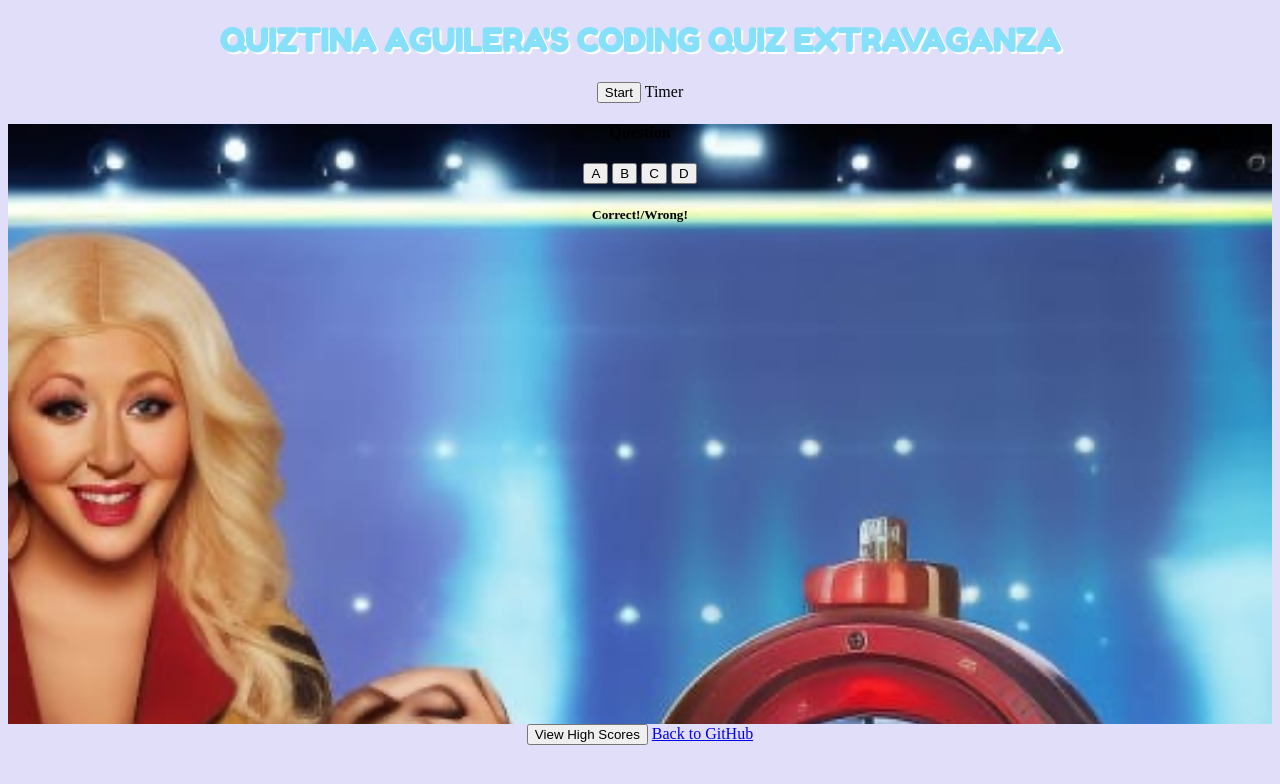
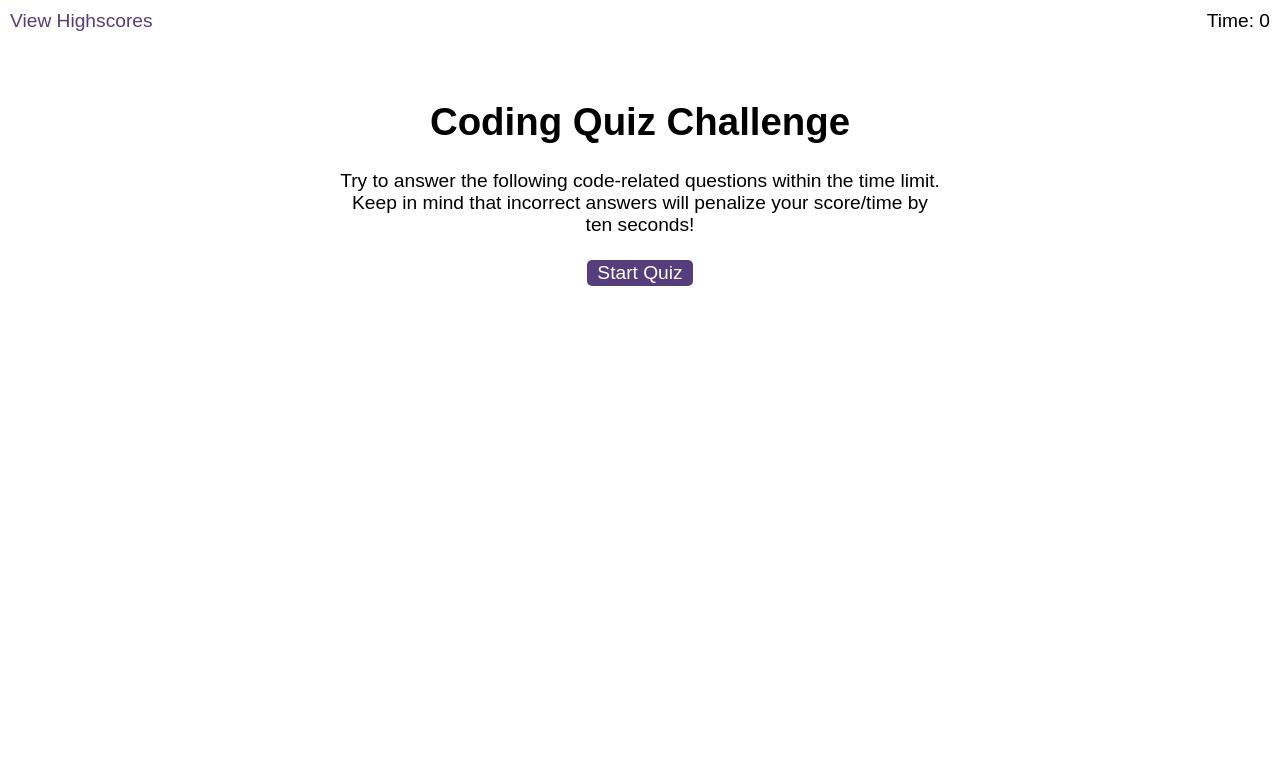
Before and after one commit to sprouts-parent/coding-quiztina-aguilera, a plain HTML site: page index.html in a window 1280 px wide. Drawn offline with Linux system fonts and the light colour scheme.

Commit message:
overriding original files with starter code

```diff
--- a/assets/style.css
+++ /dev/null
@@ -1,20 +0,0 @@
-body {
-    background-color: rgb(225, 222, 249);
-    text-align: center;
-}
-
-#pageHeader {
-    font-family: 'Fredoka One';
-    color: rgb(134, 224, 249);
-    text-shadow: white 2px 2px;
-}
-
-/* start button / timer styling here*/
-
-#QApanel {
-    background-image: url(./images/quiztina.png);
-    background-repeat: no-repeat;
-    background-size: cover;
-    width: 100%;
-    height: 600px;
-}
--- a/index.html
+++ b/index.html
@@ -4,32 +4,45 @@
     <meta charset="UTF-8" />
     <meta name="viewport" content="width=device-width, initial-scale=1.0" />
     <meta http-equiv="X-UA-Compatible" content="ie=edge" />
-    <link rel="stylesheet" href="./assets/style.css" />
-    <link rel="preconnect" href="https://fonts.googleapis.com">
-    <link rel="preconnect" href="https://fonts.gstatic.com" crossorigin>
-    <link href="https://fonts.googleapis.com/css2?family=Fredoka+One&display=swap" rel="stylesheet">
-    <title>Coding Quiz!</title>
+    <title>Coding Quiz</title>
+
+    <link rel="stylesheet" href="./starter/assets/css/styles.css" />
   </head>
+
   <body>
-    <header>
-        <h1 id = "pageHeader">QUIZTINA AGUILERA'S CODING QUIZ EXTRAVAGANZA</h1>
-        </header>
-    <div>
-        <button id = "startBtn">Start</button>
-        <span id = "timerDisplay">Timer</span>
+    <div class="scores"><a href="highscores.html">View Highscores</a></div>
+
+    <div class="timer">Time: <span id="time">0</span></div>
+
+    <div class="wrapper">
+      <div id="start-screen" class="start">
+        <h1>Coding Quiz Challenge</h1>
+        <p>
+          Try to answer the following code-related questions within the time
+          limit. Keep in mind that incorrect answers will penalize your
+          score/time by ten seconds!
+        </p>
+        <button id="start">Start Quiz</button>
+      </div>
+
+      <div id="questions" class="hide">
+        <h2 id="question-title"></h2>
+        <div id="choices" class="choices"></div>
+      </div>
+
+      <div id="end-screen" class="hide">
+        <h2>All done!</h2>
+        <p>Your final score is <span id="final-score"></span>.</p>
+        <p>
+          Enter initials: <input type="text" id="initials" max="3" />
+          <button id="submit">Submit</button>
+        </p>
+      </div>
+
+      <div id="feedback" class="feedback hide"></div>
     </div>
-    <div id = "QApanel" class = "grid-container">
-        <h4 id = "questionText">Question</h4>
-            <button id = "answerA">A</button>
-                <button id = "answerB">B</button>
-                    <button id = "answerC">C</button>
-                        <button id = "answerD">D</button>
-        <h5 id = "resultReveal">Correct!/Wrong!</h5>
-    </div>
-    <div>
-        <button id = "highScoresBtn">View High Scores</button>
-        <a href = "https://github.com/sprouts-parent">Back to GitHub</a>
-    </div>
-    <script src="./assets/script.js"></script>
+
+    <script src="./starter/assets/js/questions.js"></script>
+    <script src="./starter/assets/js/logic.js"></script>
   </body>
 </html>
--- /dev/null
+++ b/starter/assets/css/styles.css
@@ -0,0 +1,88 @@
+body {
+  font-family: Arial;
+  font-size: 120%;
+}
+
+a {
+  color: #563d7c;
+  text-decoration: none;
+  transition: color 0.1s;
+}
+
+a:hover {
+  color: #8570a5;
+}
+
+button {
+  display: inline-block;
+  margin: 5px;
+  cursor: pointer;
+  font-size: 100%;
+  background-color: #563d7c;
+  border-radius: 5px;
+  padding: 2px 10px;
+  color: white;
+  border: 0;
+  transition: background-color 0.1s;
+}
+
+button:hover {
+  background-color: #8570a5;
+}
+
+.choices button {
+  display: block;
+}
+
+input[type="text"] {
+  font-size: 100%;
+}
+
+ol {
+  padding-left: 0px;
+  max-height: 400px;
+  overflow: auto;
+}
+
+li {
+  padding: 5px;
+  list-style: decimal inside none;
+}
+
+li:nth-child(odd) {
+  background-color: #f3edfc;
+}
+
+.wrapper {
+  margin: 100px auto 0 auto;
+  max-width: 600px;
+}
+
+.hide {
+  display: none;
+}
+
+.start {
+  text-align: center;
+}
+
+.scores {
+  position: absolute;
+  top: 10px;
+  left: 10px;
+}
+
+.feedback {
+  font-style: italic;
+  font-size: 120%;
+  margin-top: 20px;
+  padding-top: 10px;
+  color: gray;
+  border-top: 2px solid #ccc;
+}
+
+.timer {
+  position: absolute;
+  top: 10px;
+  right: 10px;
+}
```
Also changed, not shown: highscores.html (added, +23 -0 lines), assets/images/quiztina.png (deleted), starter/assets/js/logic.js (added), starter/assets/js/questions.js (added), starter/assets/js/scores.js (added), 5 other files.
